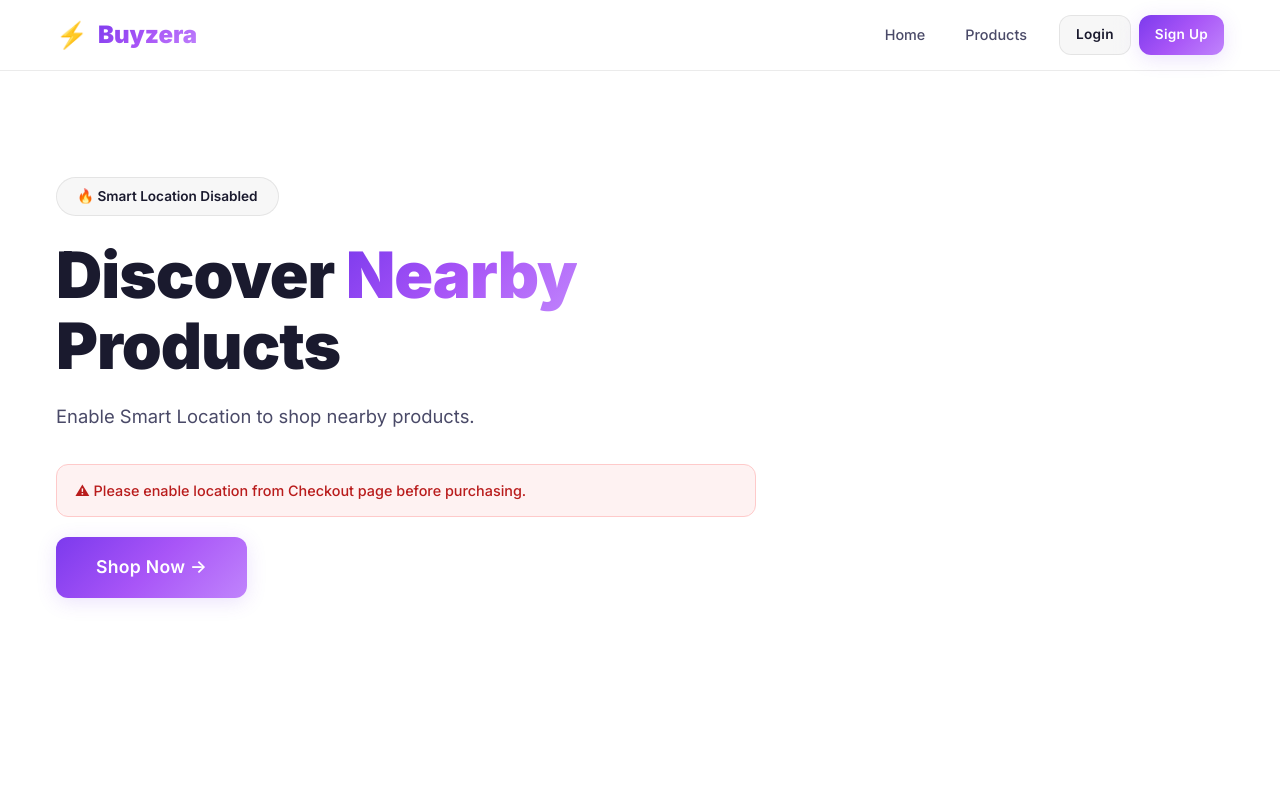
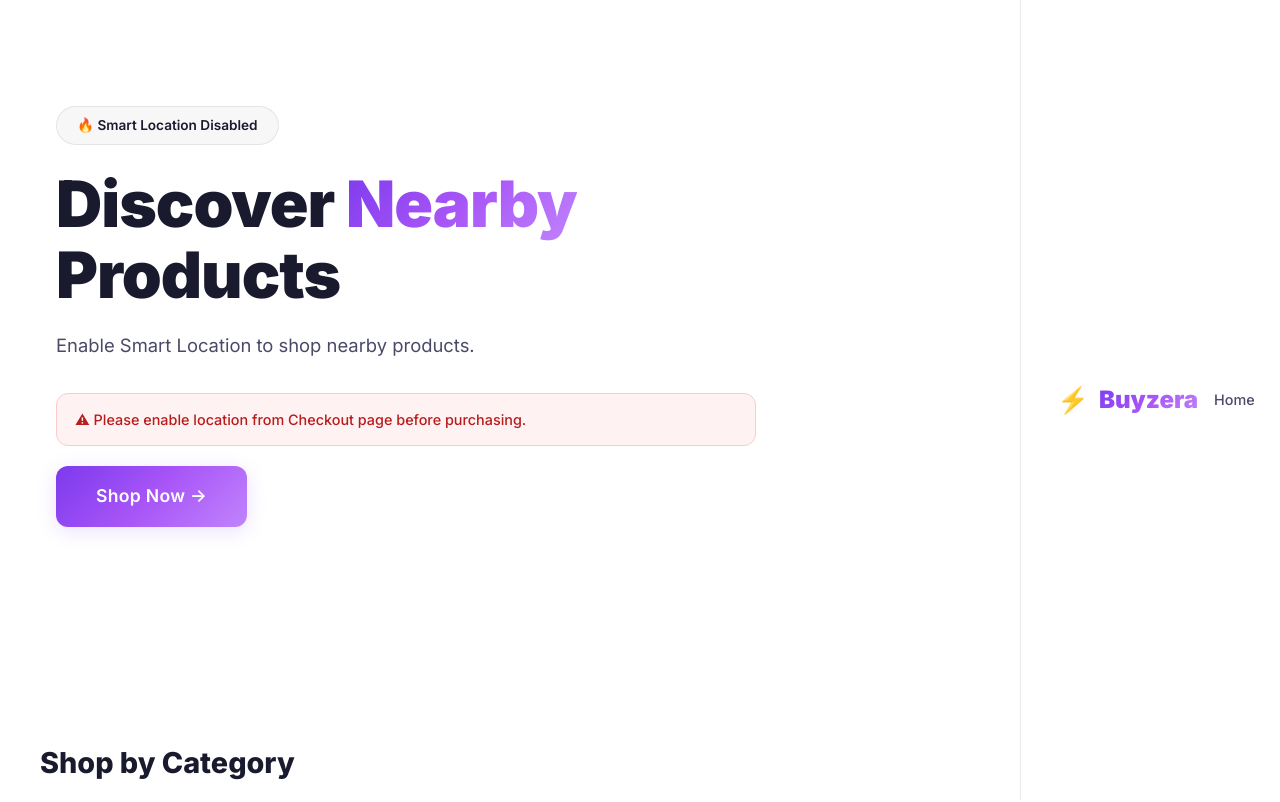
Before and after one commit to 123rrraaa/buyzera, a React (Vite) app in the folder Frontend/: page / in a window 1280 px wide. Shown: the top 802 px of the page. Built offline with nearby package versions, Linux system fonts and the light colour scheme; no server answers.

Commit message:
Update Navbar.css

```diff
--- a/Frontend/src/components/Navbar.css
+++ b/Frontend/src/components/Navbar.css
@@ -1,11 +1,18 @@
 .navbar {
-    position: sticky;
-    top: 0;
-    z-index: 100;
-    background: rgba(255, 255, 255, 0.9);
-    backdrop-filter: blur(20px);
-    border-bottom: 1px solid var(--border-color);
-    padding: 0 0;
+  position: fixed;
+  top: 0;
+  right: 0;
+  width: 260px;
+  height: 100vh; /* Full viewport height */
+  background: rgba(255, 255, 255, 0.95);
+  backdrop-filter: blur(20px);
+  border-left: 1px solid var(--border-color);
+  z-index: 200;
+  display: flex;
+  flex-direction: column;
+  padding: 20px;
+  box-sizing: border-box;
+  transition: transform 0.3s ease;
 }
 
 .navbar-inner {
```
